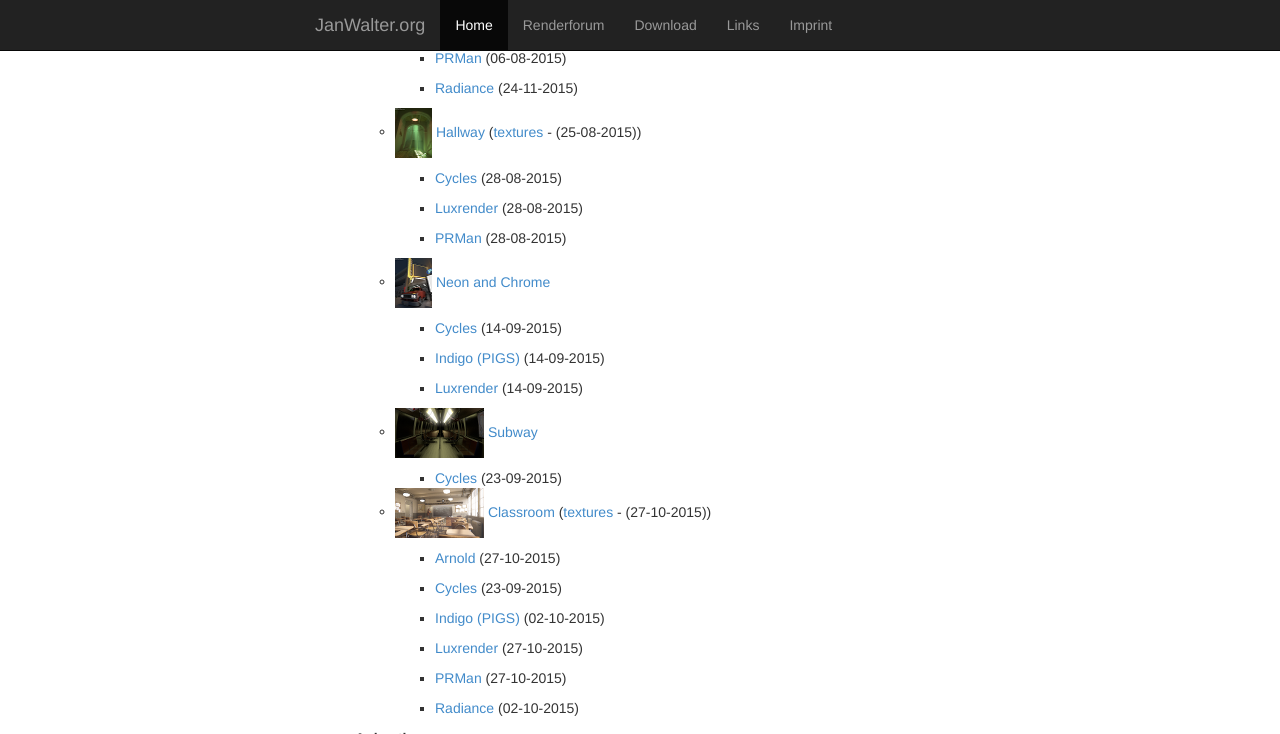
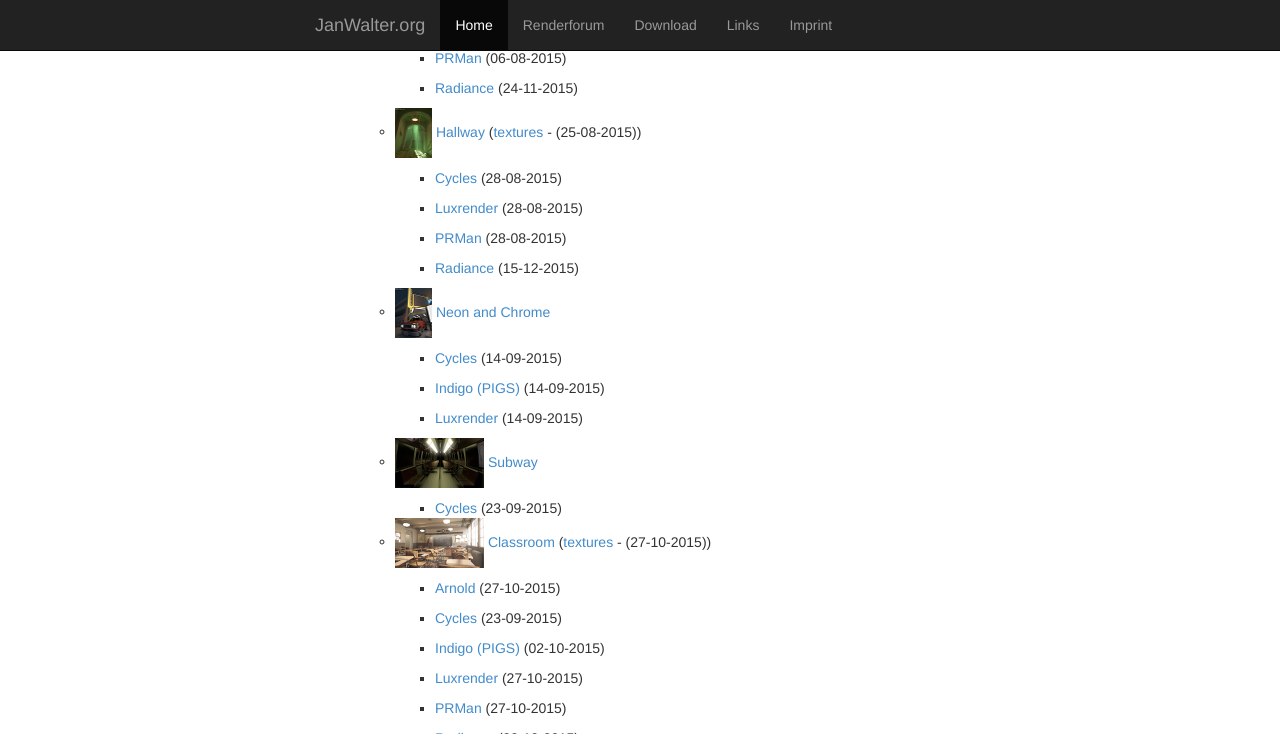
Before and after one commit to wahn/jan_walter_org, a Jekyll site: the page built from download/index.md, in a window 1280 px wide and 900 px high, scrolled down 3602 px, cut to the strip 0-734 px from the top of the window. Built offline with Jekyll 4.4.1, drawn with Linux system fonts in a browser that asks for light colours; Markdown is read by kramdown in place of the engine named in the settings.

Commit message:
Add Radiance version of hallway scene.

```diff
--- a/download/index.md
+++ b/download/index.md
@@ -283,6 +283,8 @@ Download
 
         + [PRMan](https://www.janwalter.org/Download/Scenes/hallway_rib.tar.gz) (28-08-2015)
 
+        + [Radiance](https://www.janwalter.org/Download/Scenes/hallway_rad.tar.gz) (15-12-2015)
+
     - ![Alt Neon and Chrome][neon_and_chrome]
        [Neon and Chrome](https://github.com/wahn/export_multi/tree/master/13_neon_and_chrome)
 
```
